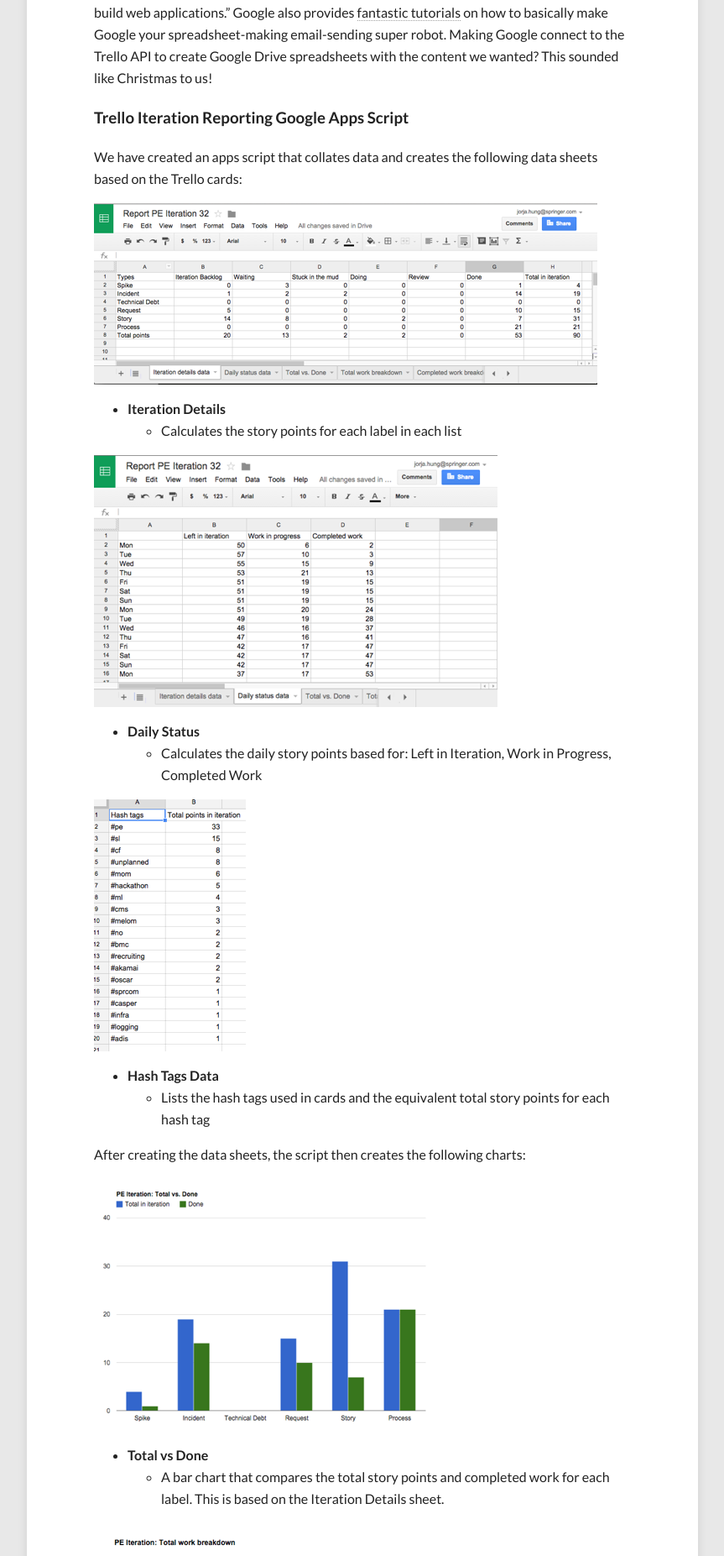
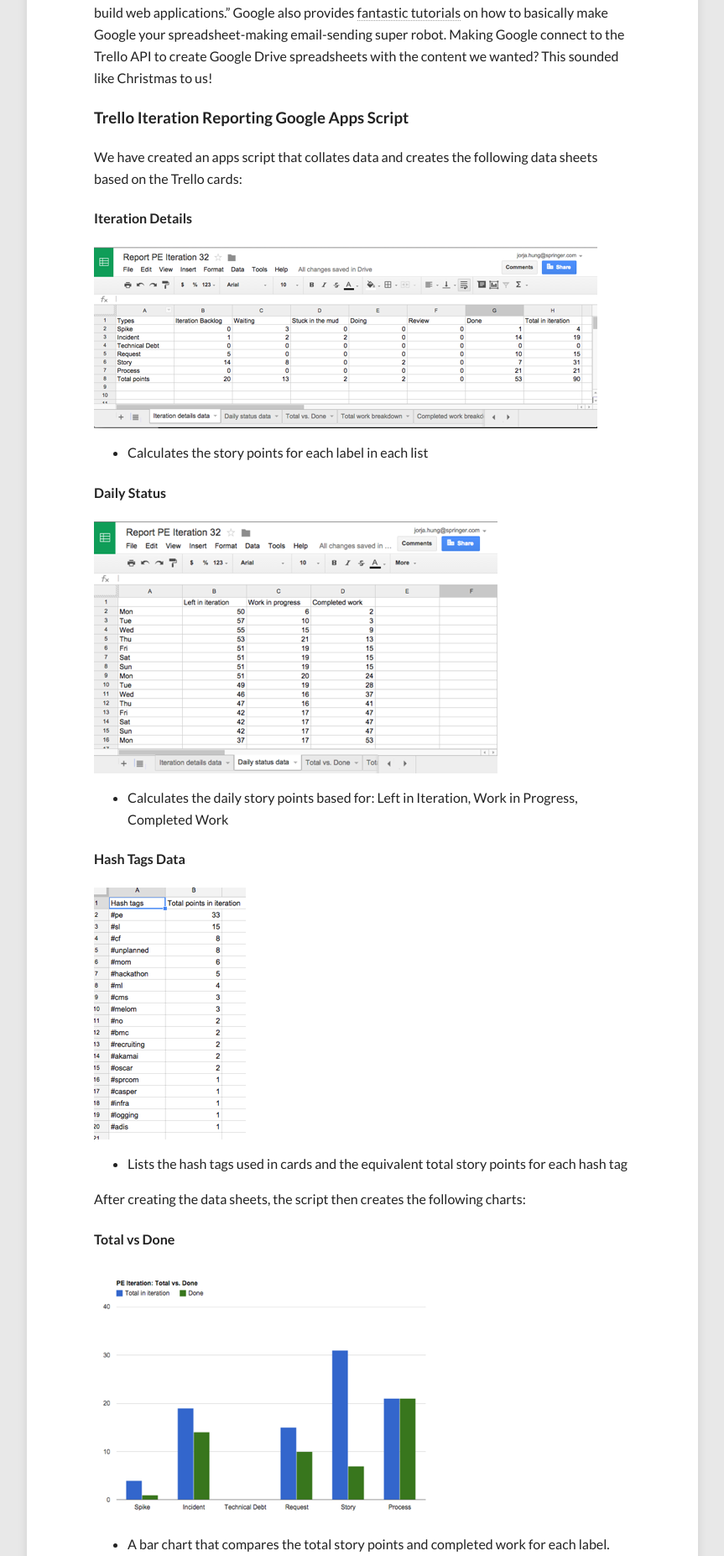
Before and after one commit to keymon/springerpe.github.io, a Jekyll site: the page built from _posts/2014-09-22-trello-iteration-reporting.md, in a window 1280 px wide. Shown: the part 1539-3392 px from the top of the page at 84% size, without its empty margins (208-1071 px from the left). Built offline with Jekyll 4.4.1, drawn with Linux system fonts in a browser that asks for light colours; nearby versions of some CDN libraries; comment, search, counter and statistics services are not loaded.

Commit message:
Switched order from images before sheetname to sheetname before images

```diff
--- a/_posts/2014-09-22-trello-iteration-reporting.md
+++ b/_posts/2014-09-22-trello-iteration-reporting.md
@@ -27,46 +27,50 @@
 
 We have created an apps script that collates data and creates the following data sheets based on the Trello cards:
 
+####Iteration Details
 ![Iteration details]({{ site.url }}/images/iterationdetails.png)
 
-- **Iteration Details**
   - Calculates the story points for each label in each list
 
+####Daily Status
 ![Daily status]({{ site.url }}/images/dailystatus.png)
 
-- **Daily Status**
   - Calculates the daily story points based for: Left in Iteration, Work in Progress, Completed Work
 
+####Hash Tags Data
 ![Hash Tags Data]({{ site.url }}/images/hashtagsdata.png)
 
-- **Hash Tags Data**
   - Lists the hash tags used in cards and the equivalent total story points for each hash tag
 
 After creating the data sheets, the script then creates the following charts:
 
+####Total vs Done
 ![Total vs Done]({{ site.url }}/images/totalvsdone.png)
 
-- **Total vs Done**
   - A bar chart that compares the total story points and completed work for each label. This is based on the Iteration Details sheet.
 
+
+####Total Work Breakdown
 ![Total Work Breakdown]({{ site.url }}/images/totalworkbreakdown.png)
 
-- **Total Work Breakdown**
   - A pie chart that represents the percentage of each label for the total work to be done in this iteration. This is based on the Iteration Details sheet.
 
+
+####Completed Work Breakdown
 ![Completed Work Breakdown]({{ site.url }}/images/completedworkbreakdown.png)
 
-- **Completed Work Breakdown**
   - A pie chart that represents the percentage of each label for the completed work in this iteration. This is based on the Iteration Details sheet.
 
+
+####Burn Up - Burn Down
 ![Burn Up - Burn Down]({{ site.url }}/images/burnupburndown.png)
 
-- **Burn Up - Burn Down**
   - A line chart that graphs the story points for: Left in Iteration, Work in Progress, Completed Work. This is based on the Daily Status sheet.
 
+
+####Hash Tags Points
 ![Hash Tags Points]({{ site.url }}/images/hashtagspoints.png)
 
-- **Hash Tags Points**
   - A bar chart that compares the hashtags based on their story points. This is based on the Hash Tags Data sheet.
 
 Finally, the apps script is open source, because we believe that the best technologies are products of collaboration.
```
